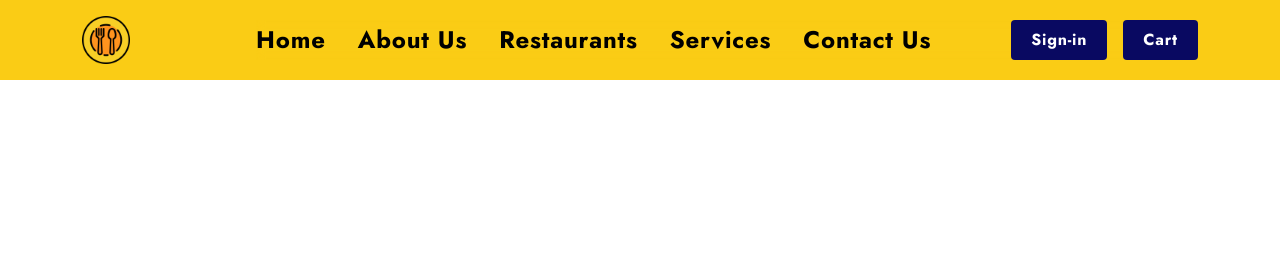
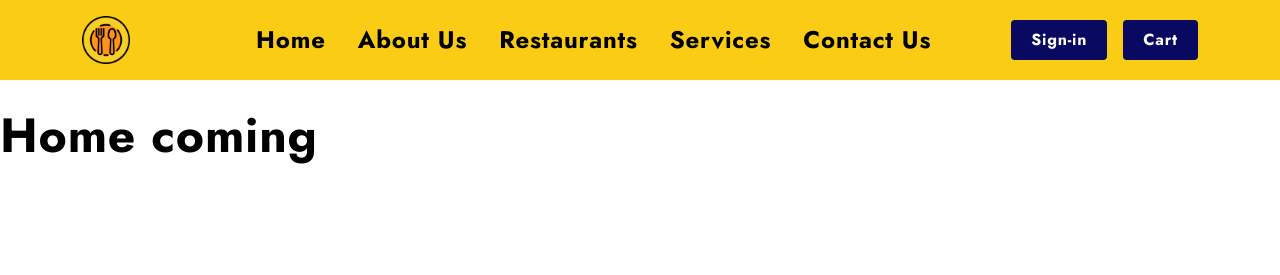
Before and after one commit to Shuja06/Project-1, a website: page index.html in a window 1280 px wide. Drawn offline with nearby package versions, Linux system fonts and the light colour scheme; a web font is replaced by a local one.

Commit message:
Made some changes

```diff
--- a/index.html
+++ b/index.html
@@ -16,6 +16,9 @@
     <link rel="stylesheet" href="style.css">
 </head>
 <body>
+
+    <!------------------ Header Section --------------->
+
     <header id="navbar" class="bg-yellow-400 fixed w-full top-0 left-0 z-50">
         <nav class="container flex items-center justify-between h-16 sm:h-20">
 
@@ -66,6 +69,23 @@
             </div>
         </nav>
     </header>
+
+    <!------------------ Main section------------------>
+
+    <main>
+        <section id="home">
+            <div>
+                <div>
+                    <div>
+                        <div>
+                            <h1>Home coming</h1>
+                        </div>
+                    </div>
+                </div>
+            </div>
+        </section>
+    </main>
+
     <script src="script.js"></script>
 </body>
 </html>
--- a/src/input.css
+++ b/src/input.css
@@ -6,6 +6,14 @@
 
 body{
     @apply font-Jost tracking-wider;
+}
+
+section{
+    @apply py-20 md:py-28;
+}
+
+h1{
+    @apply text-3xl md:text-4xl xl:text-5xl font-bold;
 }
 
 .nav-link{
```
Also changed, not shown: Images/hero-banner.png (added), style.css.
